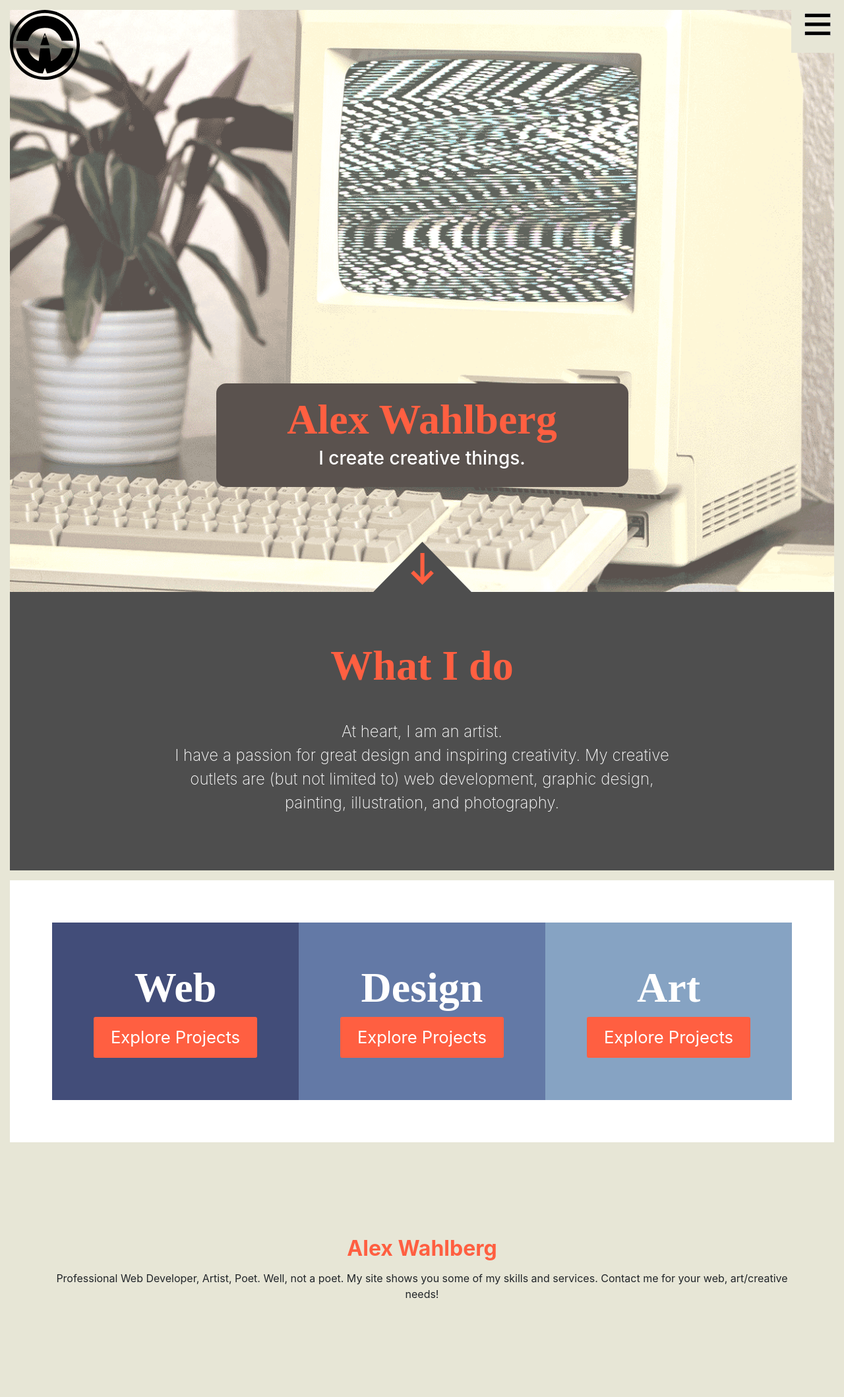
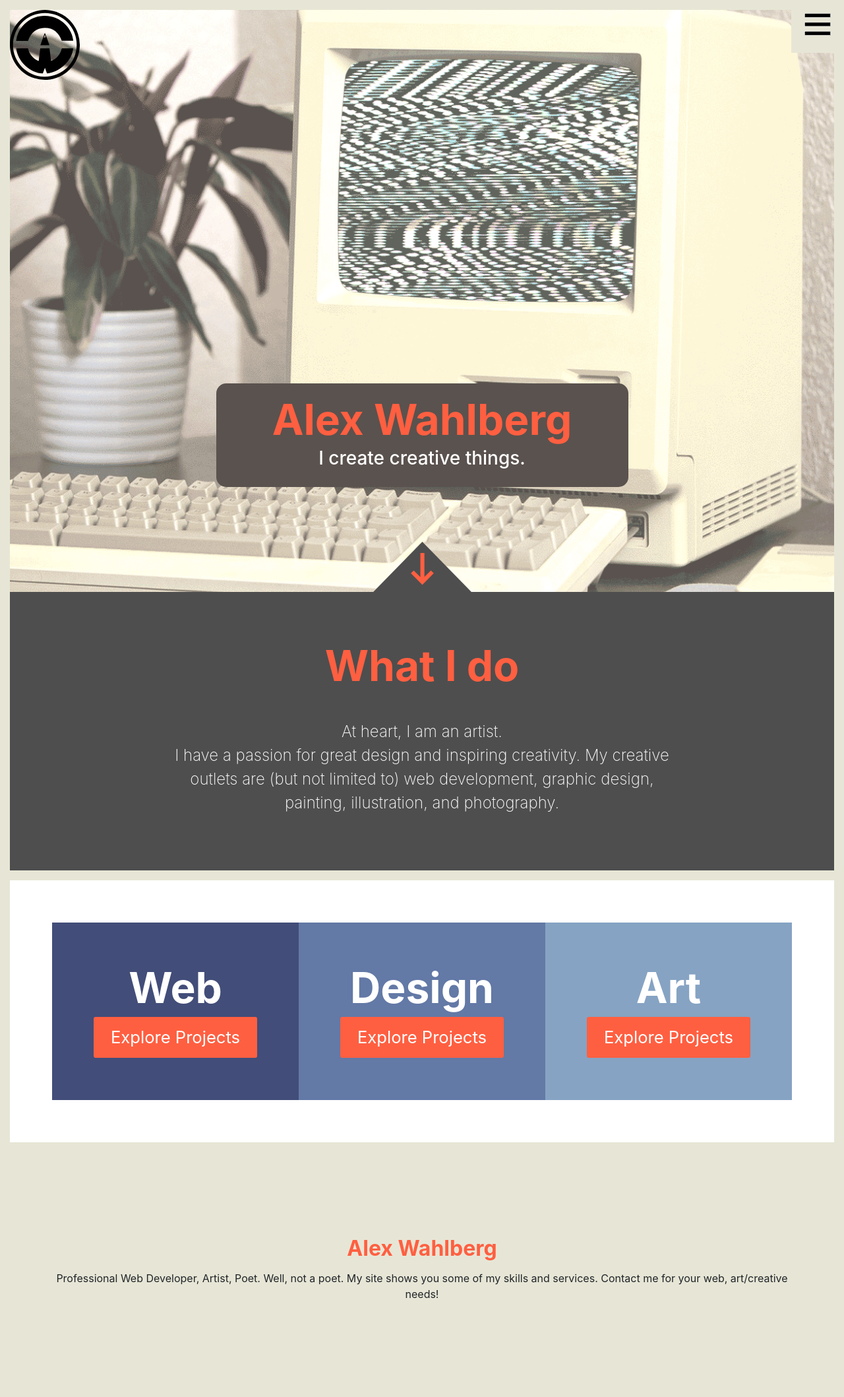
Before and after one commit to ajwahlb/alexwahlberg, a Jekyll site: the page built from index.html, in a window 1280 px wide. Shown: the whole page at 66% size. Built offline with Jekyll 4.4.1, drawn with Linux system fonts in a browser that asks for light colours; nearby versions of some CDN libraries; some web fonts are replaced.

Commit message:
typekit update

```diff
--- a/_includes/head.html
+++ b/_includes/head.html
@@ -2,12 +2,13 @@
   <meta charset="utf-8">
   <meta http-equiv="X-UA-Compatible" content="IE=edge">
   <meta name="viewport" content="width=device-width, initial-scale=1">
-  <link rel="stylesheet" href="https://use.typekit.net/kdo8oib.css">
   <link rel="stylesheet" href="https://maxcdn.bootstrapcdn.com/bootstrap/4.0.0-beta/css/bootstrap.min.css" integrity="sha384-/Y6pD6FV/Vv2HJnA6t+vslU6fwYXjCFtcEpHbNJ0lyAFsXTsjBbfaDjzALeQsN6M" crossorigin="anonymous">
   <link rel="alternate" type="application/rss+xml" title="{{ site.title | escape }}" href="{{ "/feed.xml" | relative_url }}">
   {% if jekyll.environment == 'production' and site.google_analytics %}
     {% include google-analytics.html %}
   {% endif %}
+  <!-- typekit -->
+  <link rel="stylesheet" href="https://use.typekit.net/kdo8oib.css">
 
   <!-- custom css -->
   <link rel="stylesheet" type="text/css" href="{{ "/css/main.css" | relative_url  }}">
--- a/css/main.css
+++ b/css/main.css
@@ -87,7 +87,6 @@ svg#arrow{
 /* GENERAL THEME STYLES */
 h1{
     font-size: 4rem;
-    font-family: "cooper-black-std",serif;
 }
 h1, h2{
     font-weight: bold;
```
